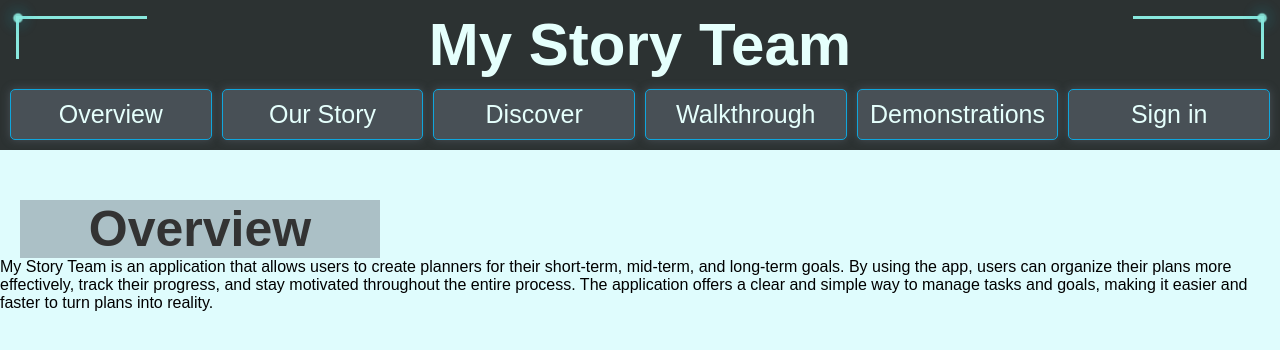
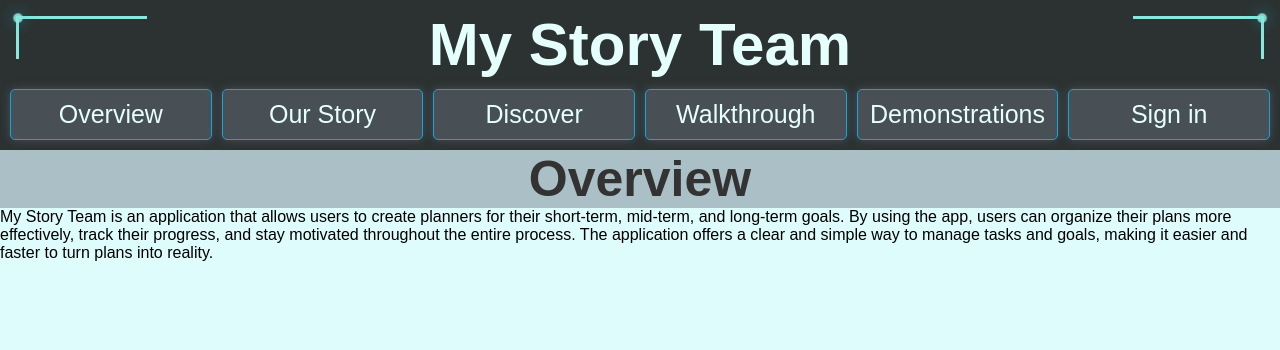
Before and after one commit to Fran-Klasic/MyStoryTeamV2, a plain HTML site: page index.html in a window 1280 px wide. Drawn offline with Linux system fonts and the light colour scheme.

Commit message:
Update style.css

```diff
--- a/css/style.css
+++ b/css/style.css
@@ -7,6 +7,12 @@
   --font-color-dark: rgb(51, 51, 51);
   --background-color: rgb(223, 252, 253);
   --border-color: rgb(15, 166, 221);
+
+  --font-title: 60px;
+  --font-h1: 50px;
+  --font-h2: 40px;
+  --font-normal: 30px;
+  --font-button: 25px;
   font-family: Arial, Helvetica, sans-serif;
 }
 * {
@@ -24,11 +30,11 @@ h1 {
   align-items: center;
   margin: 0px;
   padding: 10px;
-  font-size: 60px;
+  font-size: var(--font-title);
 }
 
 nav {
-  font-size: 25px;
+  font-size: var(--font-button);
   text-align: center;
   display: grid;
   grid-template-columns: repeat(6, 1fr);
@@ -190,11 +196,9 @@ nav {
 .font-dark {
   color: var(--font-color-dark);
 }
-
 header {
   background-color: var(--primary-color);
 }
-
 ul {
   list-style-type: none;
   margin: 0;
@@ -202,11 +206,9 @@ ul {
   overflow: hidden;
   background-color: #333333;
 }
-
 ul li {
   float: left;
 }
-
 ul li a {
   display: block;
   color: white;
@@ -214,16 +216,11 @@ ul li a {
   padding: 14px 16px;
   text-decoration: none;
 }
-
 ul li a:hover {
   background-color: #111111;
 }
-
 h2 {
-  margin-left: 20px;
-  margin-right: 900px;
   background-color: var(--secondary-color);
-  margin-top: 50px;
-  font-size: 50px;
+  font-size: var(--font-h1);
   text-align: center;
 }
```
